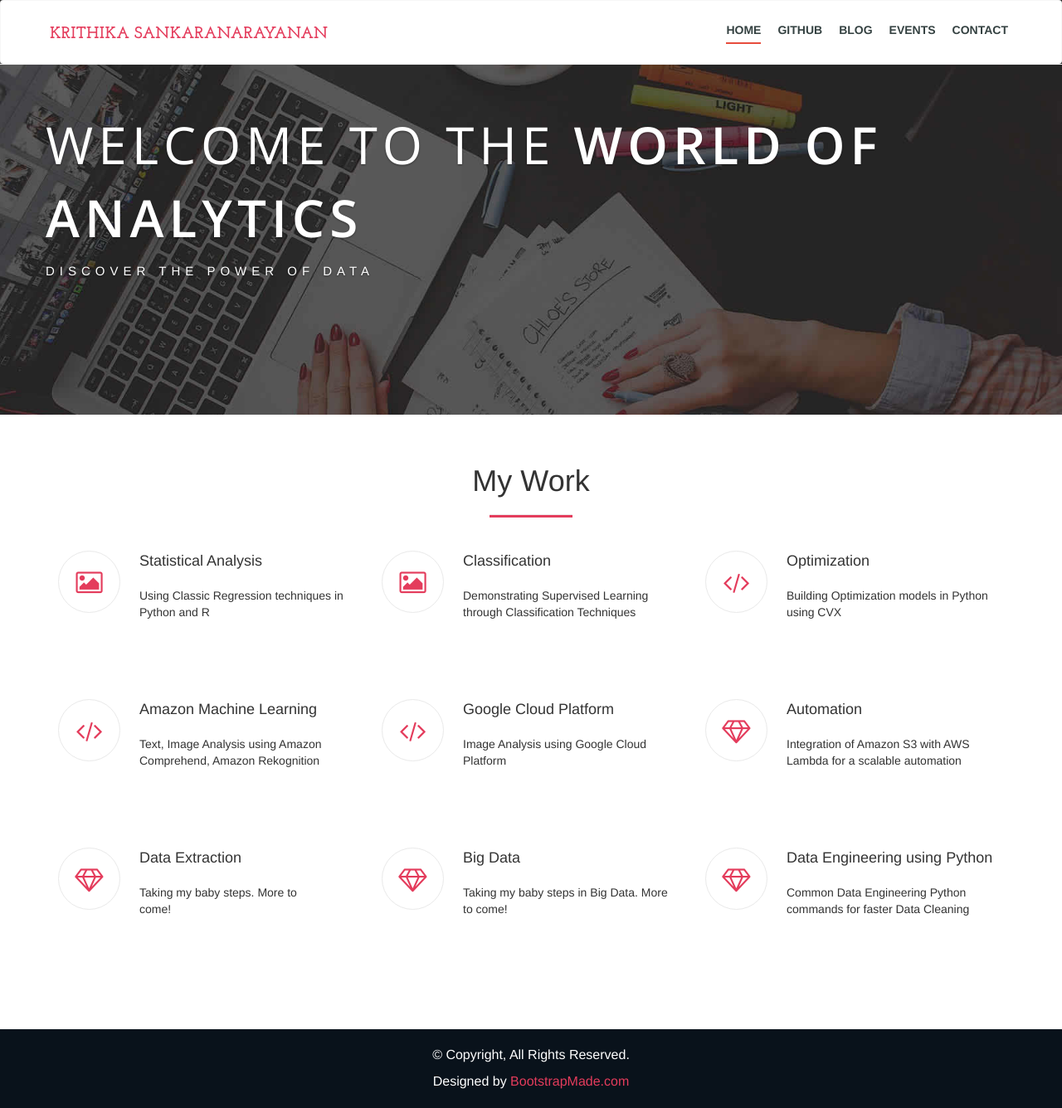
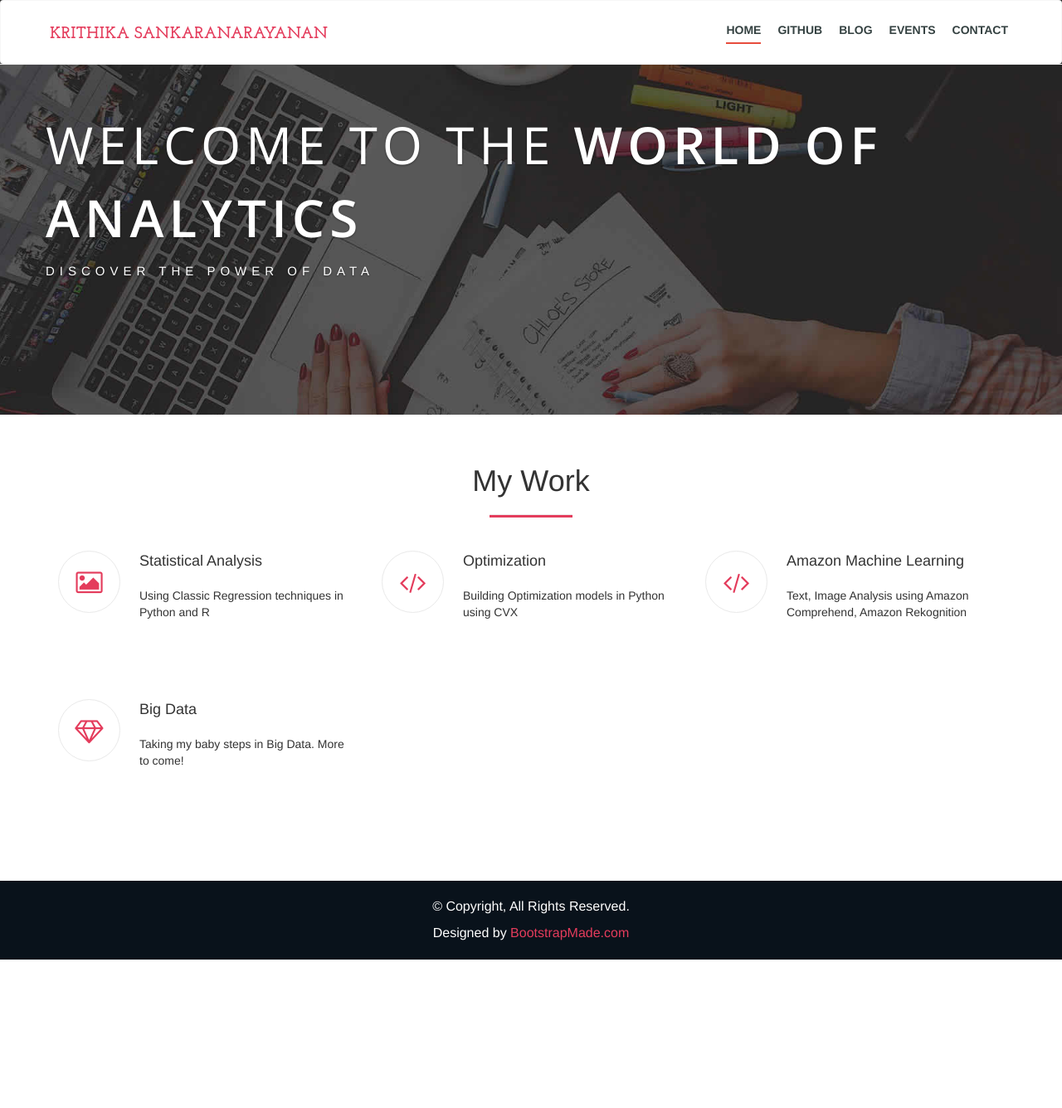
Before and after one commit to krithikaceg/krithikaceg.github.io, a Jekyll site: the page index.html, which Jekyll copies as it is, in a window 1280 px wide and 1336 px high. Shown: the whole window at 83% size. Built offline with Jekyll 4.4.1, drawn with Linux system fonts in a browser that asks for light colours; nearby versions of some CDN libraries; library files that are not in the unit come from our copies.

Commit message:
Update index.html

```diff
--- a/index.html
+++ b/index.html
@@ -80,7 +80,7 @@
             </div>
           </div>
         </div>
-        <div class="col-md-4">
+        <!--<div class="col-md-4">
           <div class="service-box">
             <div class="service-icon"><i class="fa fa-picture-o"></i></div>
             <div class="service-text">
@@ -89,7 +89,7 @@
               <p> Demonstrating Supervised Learning through Classification Techniques</p>
             </div>
           </div>
-        </div>
+        </div>-->
         <div class="col-md-4">
           <div class="service-box">
             <div class="service-icon"><i class="fa fa fa-code"></i></div>
@@ -112,7 +112,7 @@
           </div>
         </div>
 
-        <div class="col-md-4">
+        <!--<div class="col-md-4">
           <div class="service-box">
             <div class="service-icon"><i class="fa fa fa-code"></i></div>
             <div class="service-text">
@@ -123,7 +123,7 @@
           </div>
         </div>
 
-        <div class="col-md-4">
+       <div class="col-md-4">
           <div class="service-box">
             <div class="service-icon"><i class="fa fa-diamond"></i></div>
             <div class="service-text">
@@ -144,7 +144,7 @@
               <p> Taking my baby steps. More to come!</p>
             </div>
           </div>
-        </div>
+        </div>-->
         <div class="col-md-4">
           <div class="service-box">
             <div class="service-icon"><i class="fa fa-diamond"></i></div>
@@ -157,7 +157,7 @@
         </div>
 
 
-        <div class="col-md-4">
+        <!--<div class="col-md-4">
           <div class="service-box">
             <div class="service-icon"><i class="fa fa-diamond"></i></div>
             <div class="service-text">
@@ -166,7 +166,7 @@
               <p> Common Data Engineering Python commands for faster Data Cleaning</p>
             </div>
           </div>
-        </div>
+        </div>-->
 
       </div>
     </div>
```
